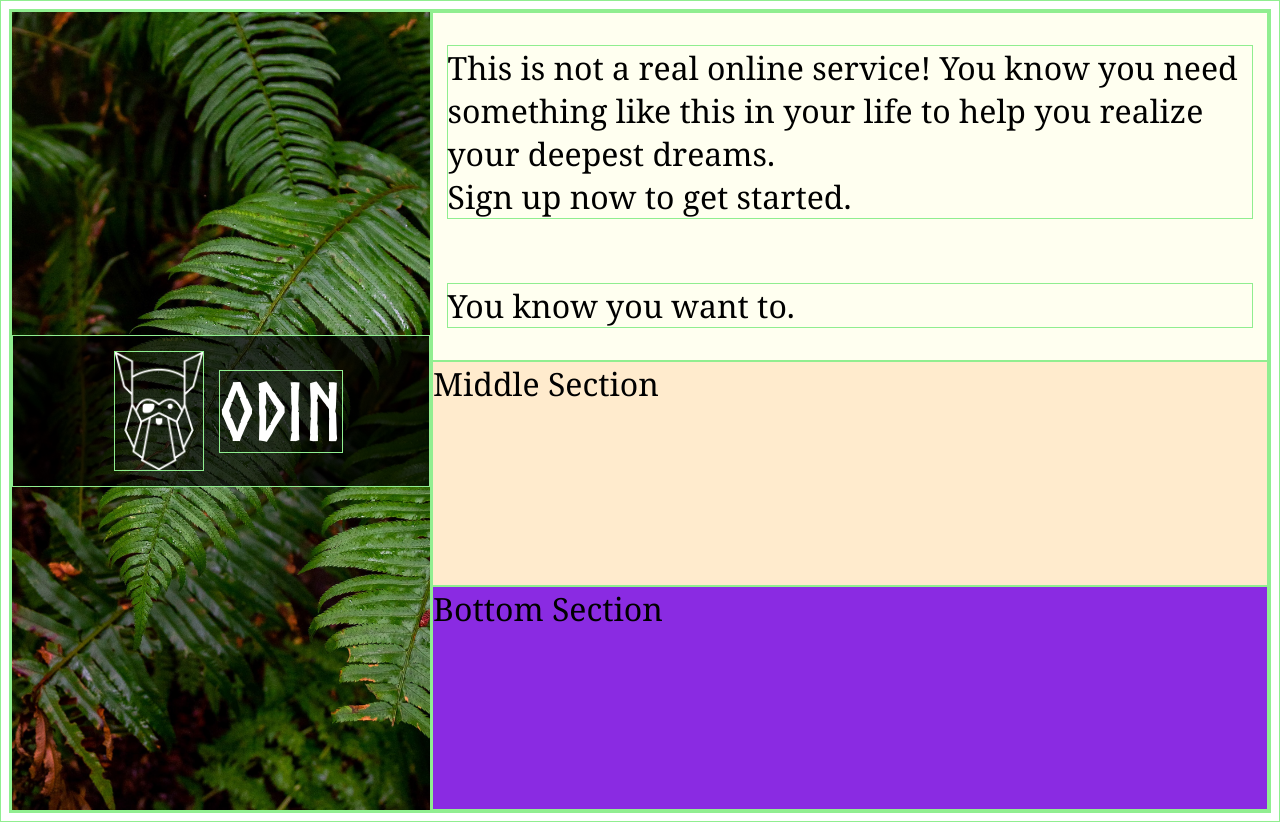
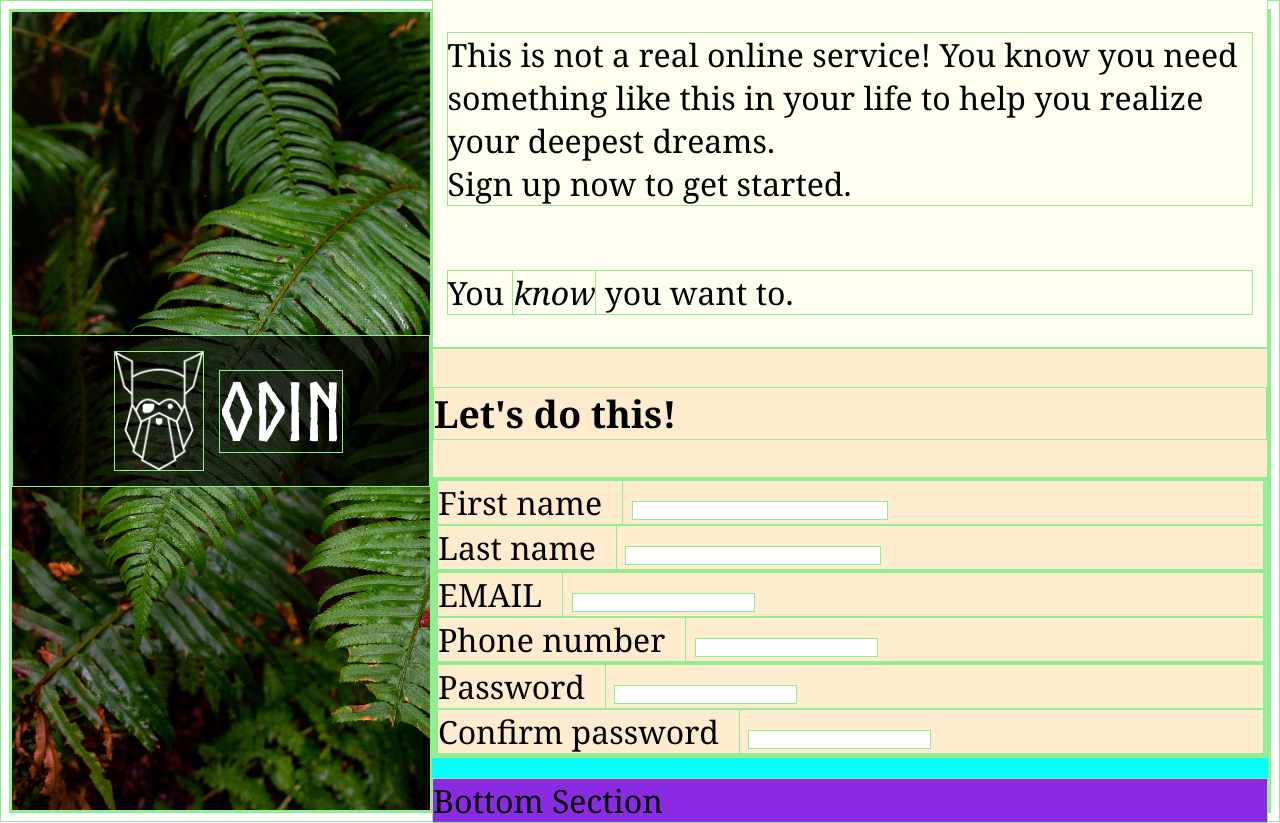
Before and after one commit to gregmjsco/odin-sign-up, a plain HTML site: page index.html in a window 1280 px wide. Drawn offline with Linux system fonts and the light colour scheme.

Commit message:
Add form inputs to html

```diff
--- a/index.html
+++ b/index.html
@@ -20,9 +20,46 @@
                 <p class="top-text">This is not a real online service! You know you need something
                     like this in your life to help you realize your deepest dreams.
                     <br>Sign up now to get started.</p>
-                    <p>You know you want to.</p>
+                    <p>You <em>know</em> you want to.</p>
             </div>
-            <div class="middle">Middle Section</div>
+            <div class="middle">
+                <h3>Let's do this!</h3>
+                <form action="" method="post">
+                    <div class="input-section">
+                        <div>
+                            <div>
+                                <label for="first_name">First name</label>
+                                <input type="text" id="first_name">
+                            </div>
+                            <div>
+                                <label for="last_name">Last name</label>
+                                <input type="text" id="last_name">
+                            </div>
+                        </div>
+                        <div>
+                            <div>
+                                <label for="user_email">EMAIL</label>
+                                <input type="email" id="user_email">
+                            </div>
+
+                            <div>
+                                <label for="user_phone">Phone number</label>
+                                <input type="number" id="user_phone">
+                            </div>
+                        </div>
+                        <div>
+                            <div>
+                                <label for="user_password">Password</label>
+                                <input type="password" id="user_password">
+                            </div>
+                            <div>
+                                <label for="user_confirm_password">Confirm password</label>
+                                <input type="password" id="user_confirm_password">
+                            </div>
+                    </div>
+                    </div>
+                </form>
+            </div>
             <div class="bottom">Bottom Section</div>
         </div>
 
--- a/style.css
+++ b/style.css
@@ -35,7 +35,7 @@ p {
 .left-box {
     display: flex;
     flex: 1;
-    justify-content: center;
+    justify-content:center;
     align-items: center;
     height: 150px;
     background-color: rgba(0, 0, 0, 0.7);
@@ -72,7 +72,21 @@ p {
 .middle{
     flex: 1;
     background-color: blanchedalmond;
-}
+
+    flex-direction: row;
+    align-items: flex-start; /* To avoid stretching */
+    margin-bottom: 20px;
+  }
+  .middle input[type='text'] {
+    width: 250px;
+    height: initial;
+  }
+  .middle label {
+    text-align: right;
+    width: 120px;
+    margin-top: 7px;
+    padding-right: 20px;
+  }
 
 .bottom {
     flex: 1;
```
